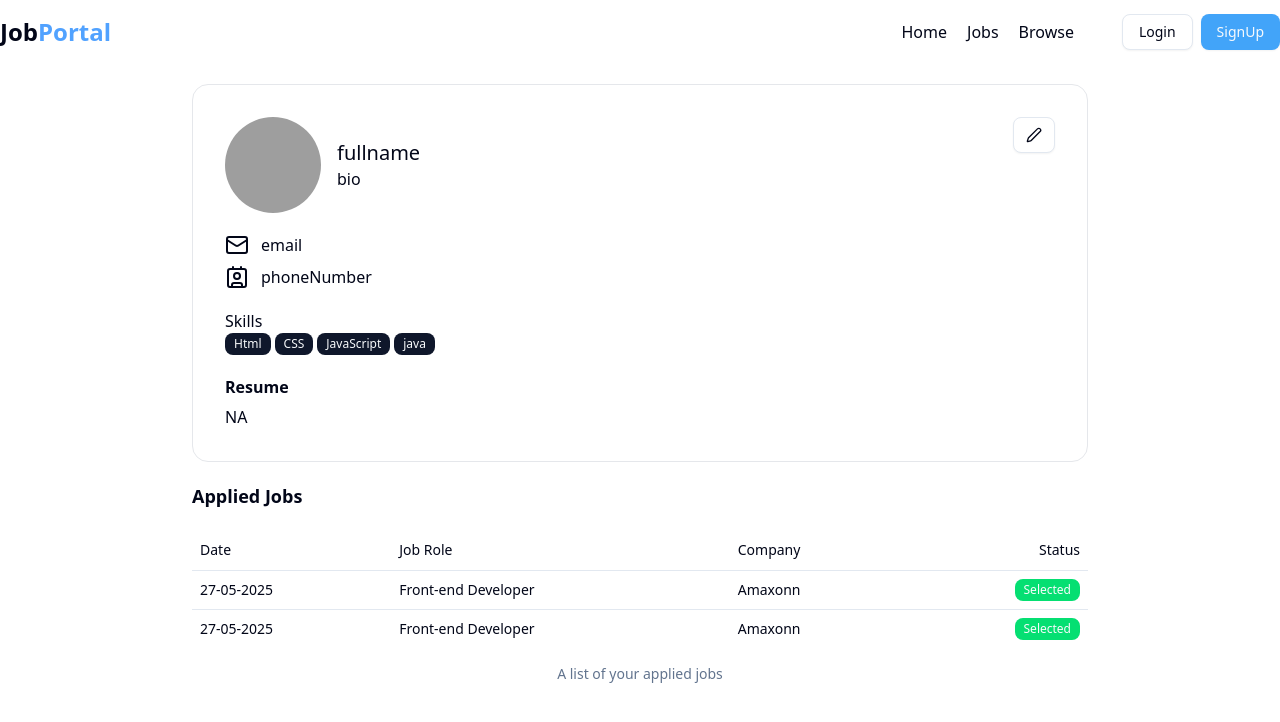
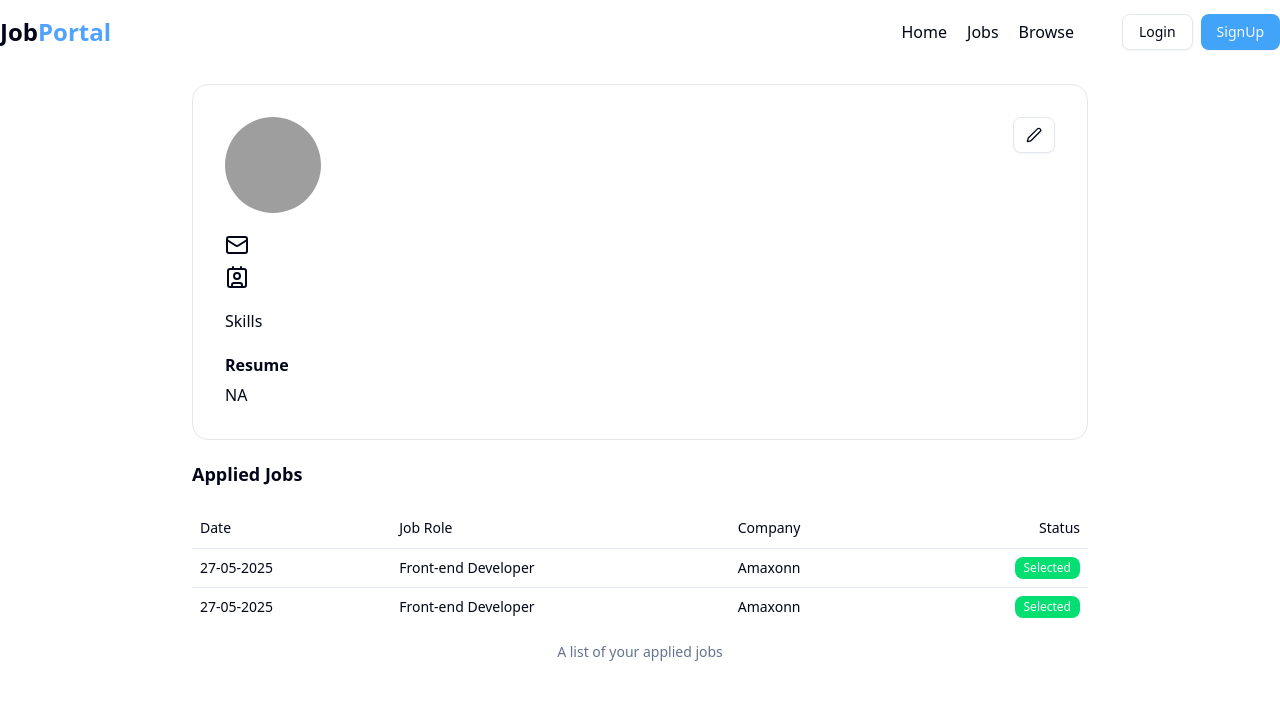
Before and after one commit to shubhii19/portal, a React (Vite) app in the folder frontend/: page /profile in a window 1280 px wide. Shown: the top 722 px of the page. Built offline with nearby package versions, Linux system fonts and the light colour scheme; grey boxes are pictures that could not be loaded.

Commit message:
something added

```diff
--- a/frontend/src/components/Profile.jsx
+++ b/frontend/src/components/Profile.jsx
@@ -1,67 +1,95 @@
-import React, { useState } from 'react'
-import { Avatar, AvatarImage } from './ui/avatar'
-import { Button } from './ui/button'
-import { Label } from './ui/label'
-import { Badge } from './ui/badge'
-import Navbar from './shared/Navbar'
-import { Contact, Mail, Pen } from 'lucide-react'
-import AppliedJobTable from './AppliedJobTable'
-import UpdateProfileDialog from './UpdateProfileDialog'
+import React, { useState } from "react";
+import { Avatar, AvatarImage } from "./ui/avatar";
+import { Button } from "./ui/button";
+import { Label } from "./ui/label";
+import { Badge } from "./ui/badge";
+import Navbar from "./shared/Navbar";
+import { Contact, Mail, Pen } from "lucide-react";
+import AppliedJobTable from "./AppliedJobTable";
+import UpdateProfileDialog from "./UpdateProfileDialog";
+import { useSelector } from "react-redux";
 
-const skills = ["Html", "CSS", "JavaScript", "java"];
-const isResume = false;
+// const skills = ["Html", "CSS", "JavaScript", "java"];
+
 const Profile = () => {
   const [open, setOpen] = useState(false);
+  const { user } = useSelector((store) => store.auth);
+  console.log(user);
+  const isResume = user?.profile?.resume ;
 
   return (
     <div>
       <Navbar />
-            <div className='max-w-4xl mx-auto bg-white border border-gray-200 rounded-2xl my-5 p-8'>
-                <div className='flex justify-between'>
-                    <div className='flex items-center gap-4'>
+      <div className="max-w-4xl mx-auto bg-white border border-gray-200 rounded-2xl my-5 p-8">
+        <div className="flex justify-between">
+          <div className="flex items-center gap-4">
             <Avatar className="h-24 w-24">
-                            <AvatarImage src="https://www.shutterstock.com/image-vector/circle-line-simple-design-logo-600nw-2174926871.jpg" alt="profile" />
+              <AvatarImage
+                src="https://www.shutterstock.com/image-vector/circle-line-simple-design-logo-600nw-2174926871.jpg"
+                alt="profile"
+              />
             </Avatar>
             <div>
-                            <h1 className='font-medium text-xl'>fullname</h1>
-                            <p>bio</p>
+              <h1 className="font-medium text-xl">{user?.fullname}</h1>
+              <p>{user?.profile?.bio}</p>
             </div>
           </div>
-                    <Button onClick={() => setOpen(true)} className="text-right" variant="outline"><Pen /></Button>
+          <Button
+            onClick={() => setOpen(true)}
+            className="text-right"
+            variant="outline"
+          >
+            <Pen />
+          </Button>
         </div>
-                <div className='my-5'>
-                    <div className='flex items-center gap-3 my-2'>
+        <div className="my-5">
+          <div className="flex items-center gap-3 my-2">
             <Mail />
-                        <span>email</span>
+            <span>{user?.email}</span>
           </div>
-                    <div className='flex items-center gap-3 my-2'>
+          <div className="flex items-center gap-3 my-2">
             <Contact />
-                        <span>phoneNumber</span>
+            <span>{user?.phoneNumber}</span>
           </div>
         </div>
-                <div className='my-5'>
+        <div className="my-5">
           <h1>Skills</h1>
-                    <div className='flex items-center gap-1'>
-                        {
-                            skills.length !== 0 ? skills.map((item, index) => <Badge key={index}>{item}</Badge>) : <span>NA</span>
-                        }
+          <div className="flex items-center gap-1">
+            {user?.profile?.skills.length !== 0 ? (
+              user?.profile?.skills.map((item, index) => (
+                <Badge key={index}>{item}</Badge>
+              ))
+            ) : (
+              <span>NA</span>
+            )}
           </div>
         </div>
-                <div className='grid w-full max-w-sm items-center gap-1.5'>
+        <div className="grid w-full max-w-sm items-center gap-1.5">
           <Label className="text-md font-bold">Resume</Label>
-                    {
-                        isResume ? <a target='blank'  className='text-blue-500 w-full hover:underline cursor-pointer'>user name</a> : <span>NA</span>
-                    }
+          {/* {
+                        isResume ? <a target='blank' href={user?.profile?.resume} className='text-blue-500 w-full hover:underline cursor-pointer'>{user?.profile?.file?.name}</a> : <span>NA</span>
+                    } */}
+          {isResume ? (
+            <a
+              target="_blank"
+              href={user?.profile?.resume}
+              className="text-blue-500 hover:underline cursor-pointer"
+            >
+              {user?.profile?.resume?.split("/").pop() || "Download Resume"}
+            </a>
+          ) : (
+            <span>NA</span>
+          )}
         </div>
       </div>
-            <div className='max-w-4xl mx-auto bg-white rounded-2xl'>
-                <h1 className='font-bold text-lg my-5'>Applied Jobs</h1>
+      <div className="max-w-4xl mx-auto bg-white rounded-2xl">
+        <h1 className="font-bold text-lg my-5">Applied Jobs</h1>
         {/* Applied Job Table   */}
         <AppliedJobTable />
       </div>
-            <UpdateProfileDialog   open={open} setOpen={setOpen}/>
+      <UpdateProfileDialog open={open} setOpen={setOpen} />
     </div>
-  )
-}
+  );
+};
 
-export default Profile
+export default Profile;
```
Also changed, not shown: frontend/src/components/UpdateProfileDialog.jsx (+3 -6 lines), 1 other file (tests, documents, lock files or other folders). Lines whose indentation alone changed are shown as unchanged.
